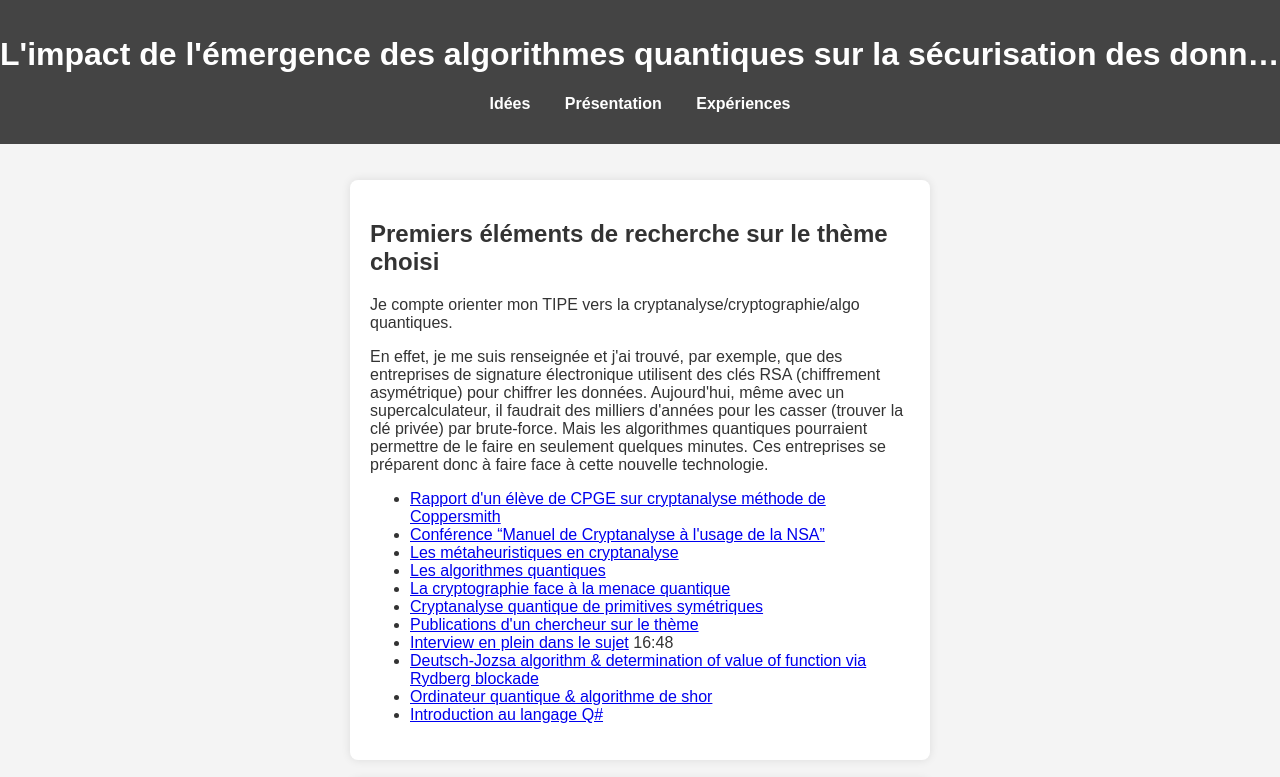
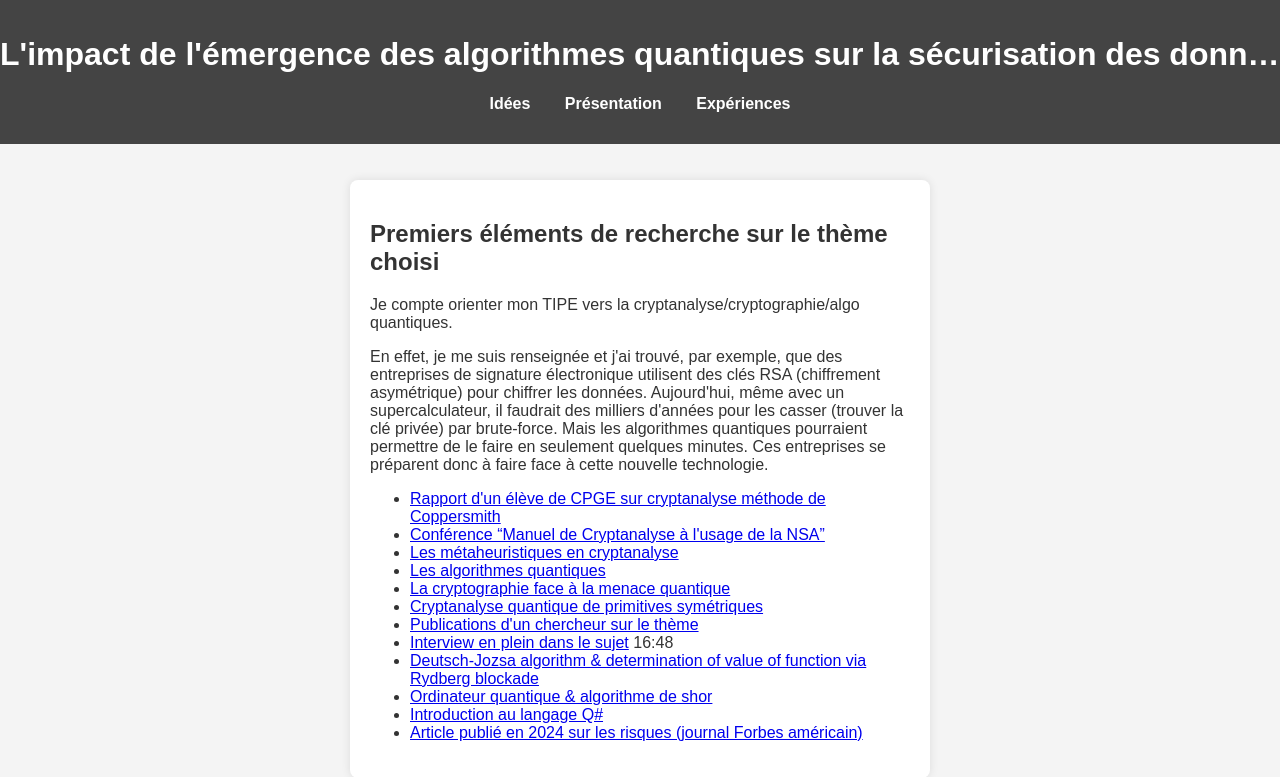
Before and after one commit to maialaulan/tipe-cryptanalyse, a plain HTML site: page index.html in a window 1280 px wide. Shown: the top 777 px of the page. Drawn offline with Linux system fonts and the light colour scheme.

Commit message:
Update index.html

```diff
--- a/index.html
+++ b/index.html
@@ -34,6 +34,7 @@
             <li><a href="https://opg.optica.org/oe/fulltext.cfm?uri=oe-19-3-2037&id=209613" target="_blank">Deutsch-Jozsa algorithm & determination of value of function via Rydberg blockade</a></li>
             <li><a href="https://www.youtube.com/watch?v=YWPqf2GEjMs" target="_blank">Ordinateur quantique & algorithme de shor</a></li>
             <li><a href="https://learn.microsoft.com/en-us/azure/quantum/qsharp-overview" target="_blank">Introduction au langage Q#</a></li>
+            <li><a href="https://www.forbes.com/sites/chuckbrooks/2025/02/22/quantum-computing-has-arrived-we-need-to-prepare-for-its-impact/">Article publié en 2024 sur les risques (journal Forbes américain)</a></li>
         </ul>
     </section>
 
```
